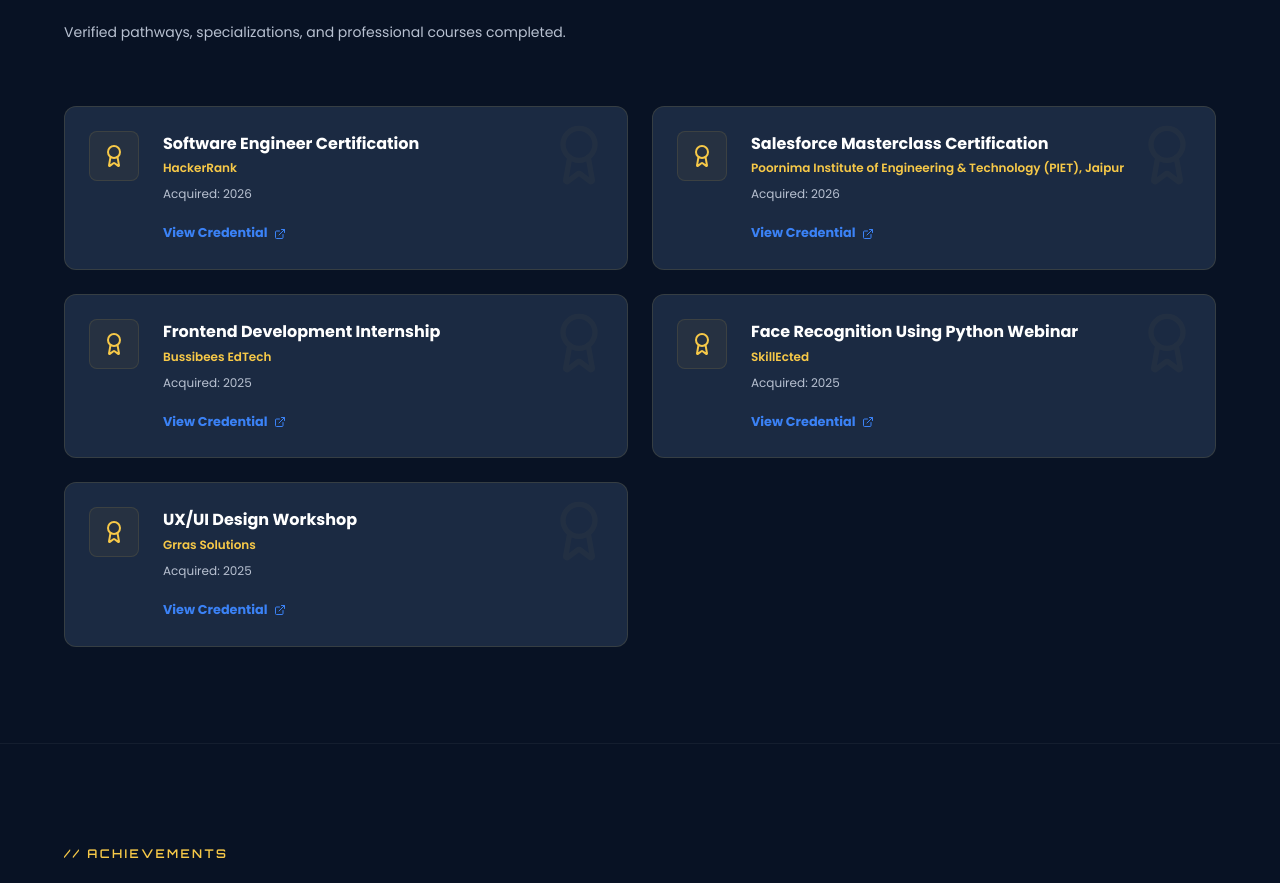
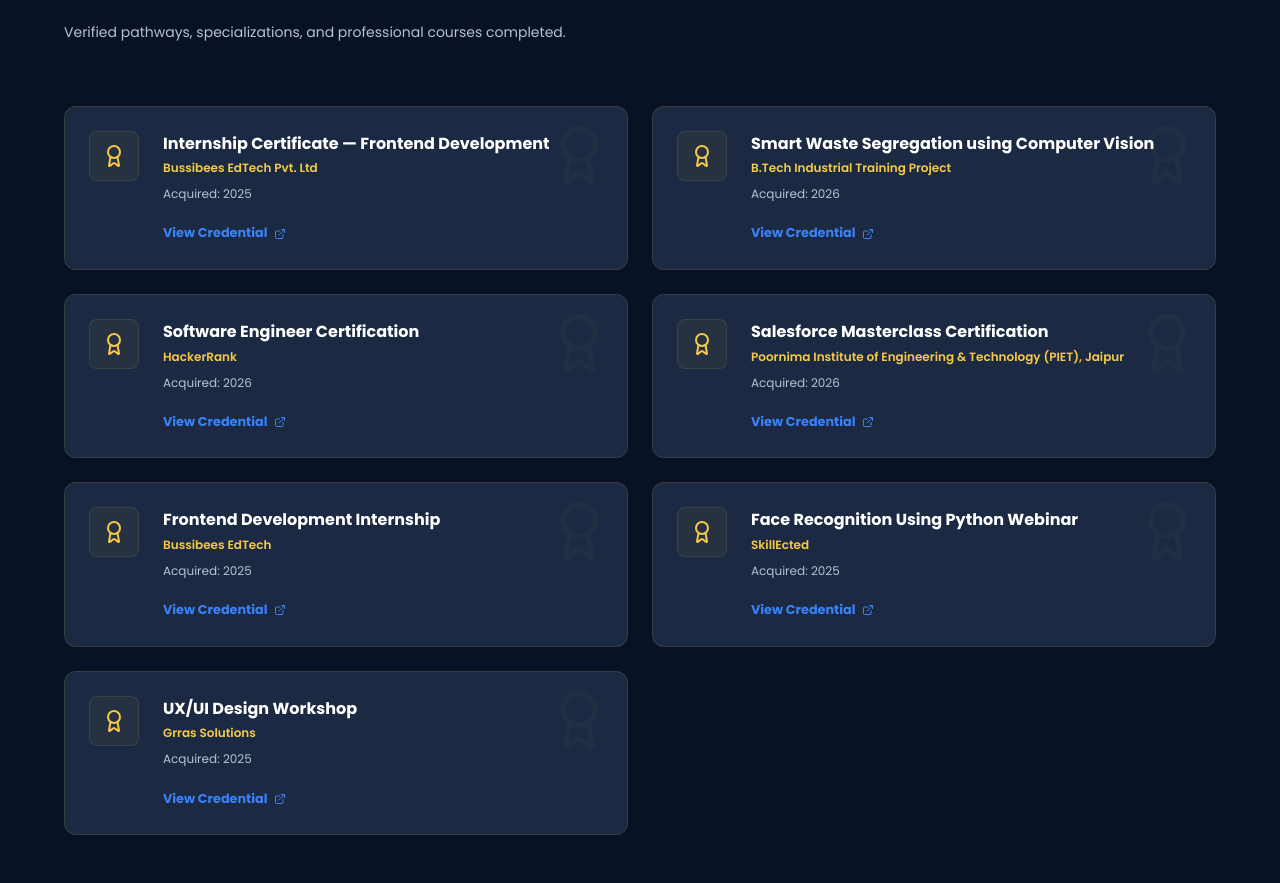
Before and after one commit to raj-239205/Portfolio, a Next.js app: page /Portfolio/ in a window 1280 px wide. Shown: the part 5855-6738 px from the top of the page. Built offline with nearby package versions, Linux system fonts and the light colour scheme.

Commit message:
Add internship certificate and prioritize recent certifications

```diff
--- a/components/Certifications.tsx
+++ b/components/Certifications.tsx
@@ -13,6 +13,20 @@
 }
 
 const certificates: CertificateItem[] = [
+  {
+    name: "Internship Certificate — Frontend Development",
+    issuer: "Bussibees EdTech Pvt. Ltd",
+    date: "2025",
+    link: "#",
+    skills: ["HTML", "CSS", "JavaScript", "UI Design", "Responsive Layouts"],
+  },
+  {
+    name: "Smart Waste Segregation using Computer Vision",
+    issuer: "B.Tech Industrial Training Project",
+    date: "2026",
+    link: "https://github.com/raj-239205/Smart-Waste-Segregation",
+    skills: ["Python", "YOLOv8", "OpenCV", "Streamlit", "Computer Vision"],
+  },
   {
     name: "Software Engineer Certification",
     issuer: "HackerRank",
@@ -93,7 +107,6 @@
               className="bg-bg-card border border-border-subtle rounded-xl p-6 shadow-premium transition-all duration-300 flex flex-col gap-4 relative group hover:scale-[1.02] hover:-translate-y-1 hover:shadow-[0_12px_40px_rgba(247,201,72,0.12)] hover:border-accent-gold/25"
             >
               <div className="flex gap-6 items-start w-full">
-                {/* Seal decoration background */}
                 <div className="absolute top-4 right-4 opacity-[0.03] pointer-events-none text-accent-gold group-hover:scale-110 transition-transform duration-300">
                   <Award size={64} />
                 </div>
@@ -116,7 +129,6 @@
                 </div>
               </div>
 
-              {/* Desktop hover overlay action area */}
               <div className="absolute inset-0 bg-[#081224]/98 opacity-0 group-hover:opacity-100 transition-all duration-[250ms] flex flex-col justify-center p-6 z-30 pointer-events-none group-hover:pointer-events-auto hidden md:flex border border-accent-gold/20 rounded-xl">
                 <div className="transform translate-y-4 opacity-0 group-hover:translate-y-0 group-hover:opacity-100 transition-all duration-[250ms] ease-out flex flex-col gap-3">
                   <div>
@@ -146,7 +158,6 @@
                 </div>
               </div>
 
-              {/* Mobile Expanded layout below */}
               <div className="block md:hidden mt-4 pt-4 border-t border-white/5 flex flex-col gap-3 w-full">
                 <div>
                   <h4 className="text-[0.7rem] text-accent-gold uppercase font-semibold tracking-wider mb-1.5">Skills Learned</h4>
```
